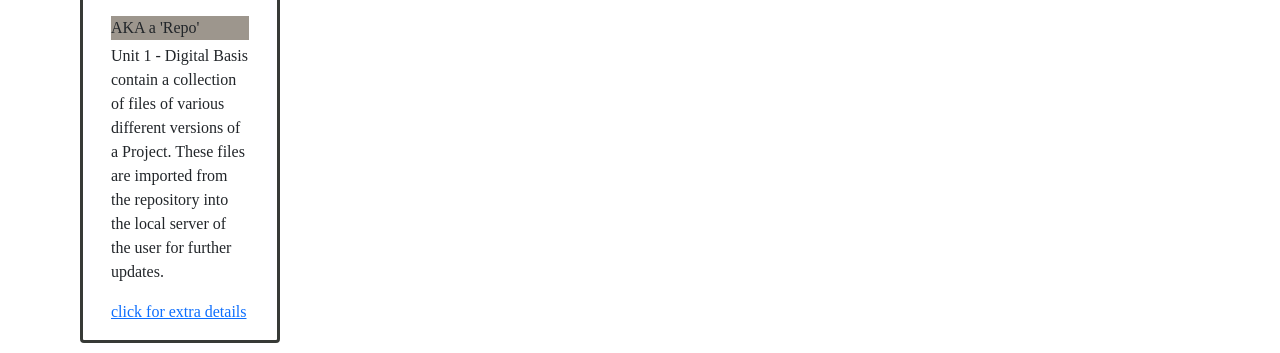
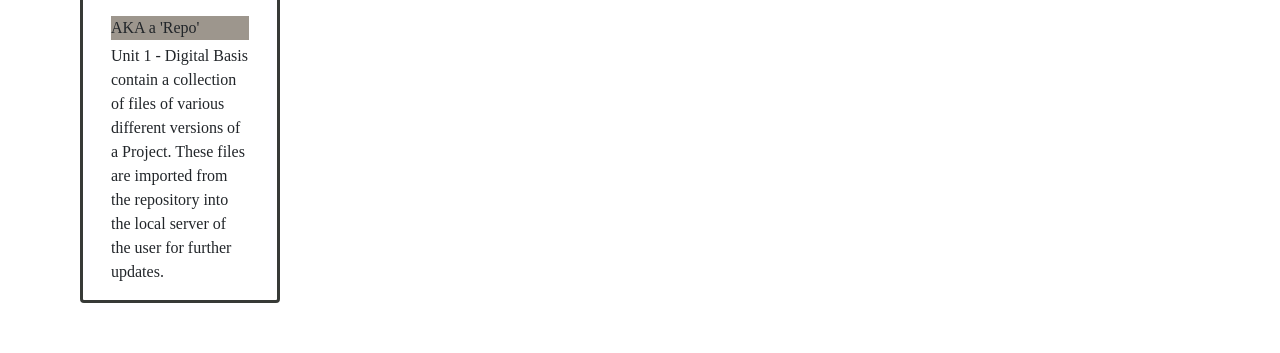
Before and after one commit to avegils/Unit1Cards, a plain HTML site: page index.html in a window 1280 px wide. Shown: the part 1683-2036 px from the top of the page. After the commit the page ends 1996 px from the top, so only its background shows below. Drawn offline with nearby package versions, Linux system fonts and the light colour scheme; a web font is replaced by a local one.

Commit message:
Update index.html

```diff
--- a/index.html
+++ b/index.html
@@ -371,7 +371,6 @@
           <p class="card-text">
             contain a collection of files of various different versions of a Project. These files are imported from the repository into the local server of the user for further updates.
           </p>
-          <a href="#" class="card-link">click for extra details</a>
         </div>
       </div>
 
```
